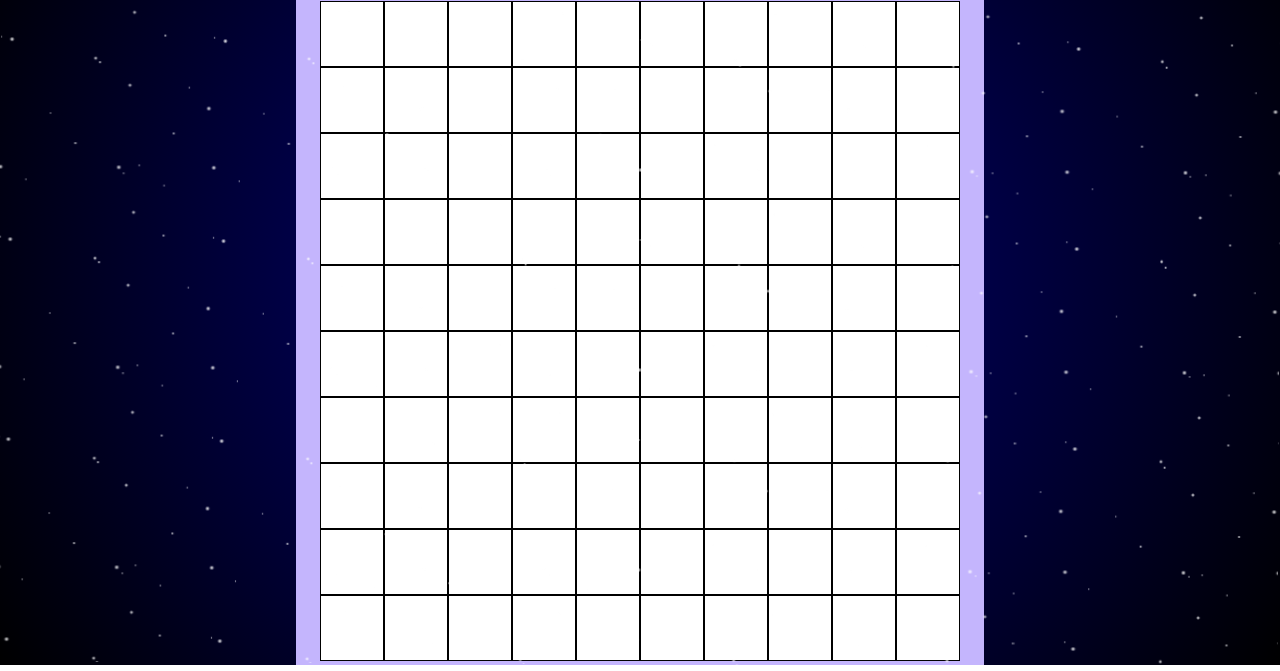
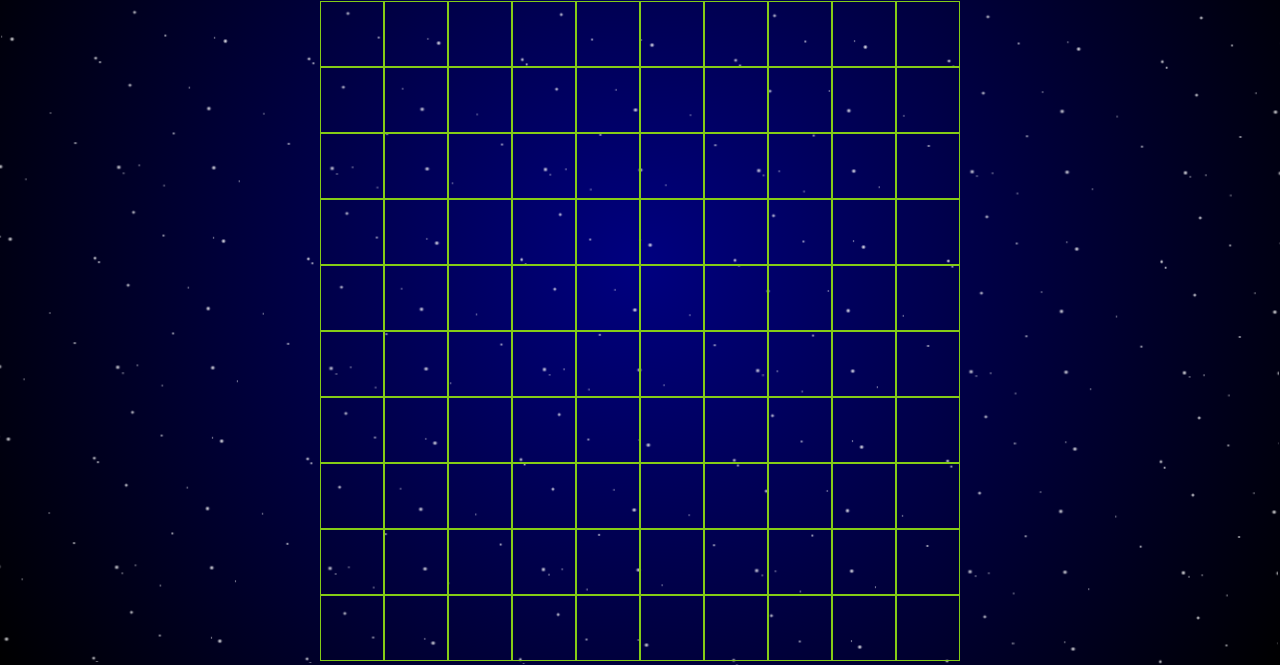
Before and after one commit to NateTewolde/battleship, a website built with webpack: page dist/index.html in a window 1280 px wide. Shown: the part 135-806 px from the top of the page. Built offline with nearby package versions, Linux system fonts and the light colour scheme.

Commit message:
Fix bug where space background divs were on top and blocking user clickable elements

```diff
--- a/src/styles/style.css
+++ b/src/styles/style.css
@@ -1,16 +1,24 @@
 @import url("https://fonts.googleapis.com/css2?family=Roboto:wght@300;400;500;700;900&display=swap");
-
 @font-face {
   font-family: space-font;
   src: url(./Space-Game-Font.otf);
 }
+
+/*
+Ideas:
+-fire-glowy-animation for .hit
+-"space" cloud animation around gameboard, grid is same color,
+-find simple image for ship, or something to make the ships lookk interesting
+- flashing You win when won.
+*/
 
 * {
   margin: 0;
   padding: 0;
 }
 
-html {
+html,
+body {
   overflow: hidden;
 }
 
@@ -26,14 +34,22 @@ html {
 .add-ship-container {
   color: #bef264;
   text-align: center;
-  border: 2px solid #c4b5fd;
   border-radius: 16px;
   padding: 24px;
   width: clamp(100px, 50%, 700px);
 }
 
+.computer-section:has(.add-ship-container) {
+  height: 100%;
+}
+
 .add-ship-prompt {
   font-size: 1.3rem;
+}
+
+.add-ship-container button {
+  background: green;
+  border: 2px solid green;
 }
 
 .game-header {
@@ -42,9 +58,53 @@ html {
   color: #84cc16;
   font-size: 4rem;
   font-weight: 500;
+  padding-top: 16px;
 }
 
-.glow {
+.gameboard-section {
+  display: grid;
+  grid-template-rows: 1fr 1fr;
+  align-items: center;
+}
+
+.computer-section,
+.player-section {
+  display: flex;
+  flex-direction: column;
+  align-items: center;
+  position: relative;
+  z-index: 1;
+}
+
+.gameboard-header {
+  font-size: 1.5rem;
+  font-weight: 400;
+  color: #bef264;
+}
+
+.gameboard {
+  display: flex;
+  flex-direction: column-reverse;
+  justify-content: center;
+  padding: 8px;
+  width: clamp(100px, 50%, 700px);
+}
+
+.row {
+  display: flex;
+}
+
+.grid {
+  flex-grow: 0;
+  border: 1px solid #84cc16;
+  width: 100%;
+  height: 0;
+  padding-top: 10%;
+  background-color: transparent;
+  box-sizing: border-box;
+}
+
+.gameboard {
   text-align: center;
   -webkit-animation: glow 1s ease-in-out infinite alternate;
   -moz-animation: glow 1s ease-in-out infinite alternate;
@@ -62,47 +122,6 @@ html {
   }
 }
 
-.gameboard-section {
-  display: grid;
-  grid-template-rows: 1fr 1fr;
-  align-items: center;
-}
-
-.computer-section,
-.player-section {
-  display: flex;
-  flex-direction: column;
-  align-items: center;
-}
-
-.gameboard-header {
-  font-size: 1.5rem;
-  font-weight: 400;
-  color: #bef264;
-}
-
-.gameboard {
-  display: flex;
-  flex-direction: column-reverse;
-  justify-content: center;
-  padding: 24px;
-  background-color: #c4b5fd;
-  width: clamp(100px, 50%, 700px);
-}
-.row {
-  display: flex;
-}
-
-.grid {
-  flex-grow: 0;
-  border: 1px solid black;
-  width: 100%;
-  height: 0;
-  padding-top: 10%;
-  background-color: white;
-  box-sizing: border-box;
-}
-
 .ship {
   background-color: #7c3aed;
 }
@@ -116,7 +135,7 @@ html {
 }
 
 .missed {
-  background-color: #3b82f6;
+  background-color: transparent;
 }
 
 .placement-location {
@@ -130,20 +149,25 @@ html {
   position: absolute;
   right: 0;
   top: 0;
+  overflow: hidden;
 }
 
 @keyframes space {
   40% {
     opacity: 0.75;
+    overflow: hidden;
   }
   50% {
     opacity: 0.25;
+    overflow: hidden;
   }
   60% {
     opacity: 0.75;
+    overflow: hidden;
   }
   100% {
     transform: rotate(360deg);
+    overflow: hidden;
   }
 }
 
@@ -159,6 +183,7 @@ html {
     radial-gradient(1.5px 1.5px at 50px 75px, white, rgba(255, 255, 255, 0)),
     radial-gradient(2px 2px at 15px 125px, white, rgba(255, 255, 255, 0)),
     radial-gradient(2.5px 2.5px at 110px 80px, white, rgba(255, 255, 255, 0));
+  overflow: hidden;
 }
 .stars2 {
   animation: space 240s ease-in-out infinite;
@@ -172,6 +197,7 @@ html {
     radial-gradient(2px 2px at 20px 50px, white, rgba(255, 255, 255, 0)),
     radial-gradient(2.5px 2.5px at 100px 5px, white, rgba(255, 255, 255, 0)),
     radial-gradient(2.5px 2.5px at 5px 5px, white, rgba(255, 255, 255, 0));
+  overflow: hidden;
 }
 .stars3 {
   animation: space 300s ease-in-out infinite;
@@ -185,6 +211,7 @@ html {
     radial-gradient(1.5px 1.5px at 175px 180px, white, rgba(255, 255, 255, 0)),
     radial-gradient(2px 2px at 195px 95px, white, rgba(255, 255, 255, 0)),
     radial-gradient(2.5px 2.5px at 95px 145px, white, rgba(255, 255, 255, 0));
+  overflow: hidden;
 }
 
 /*
```
